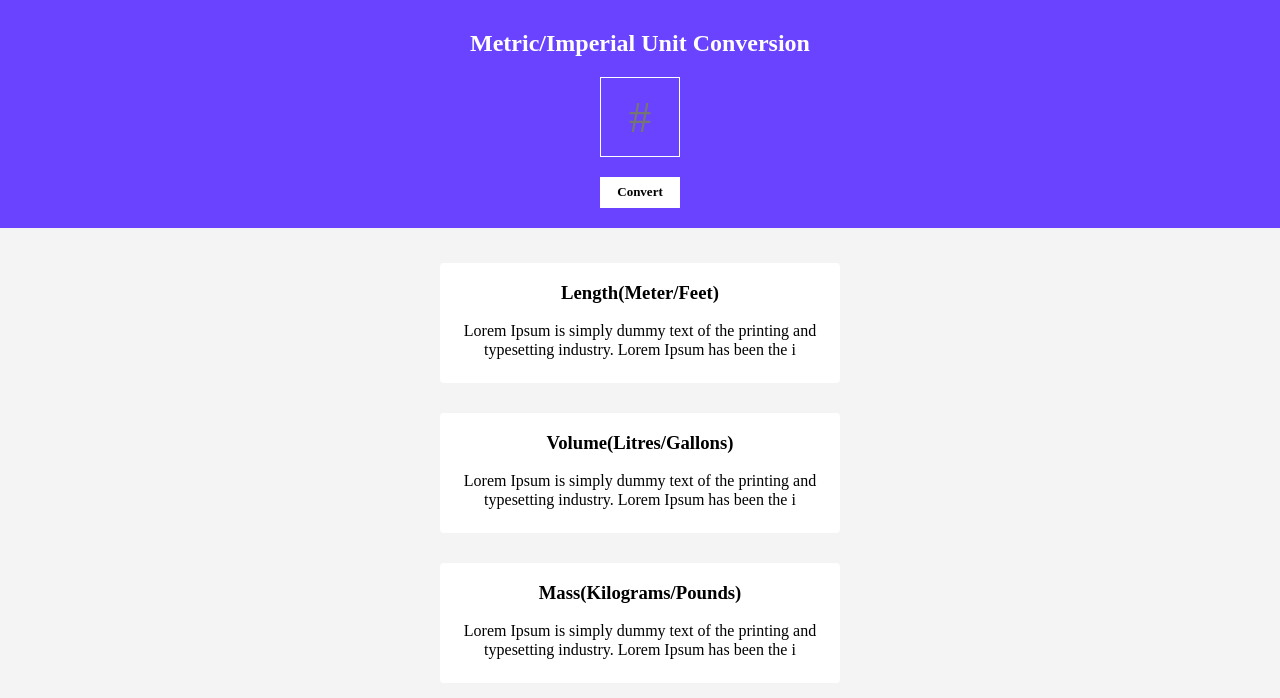
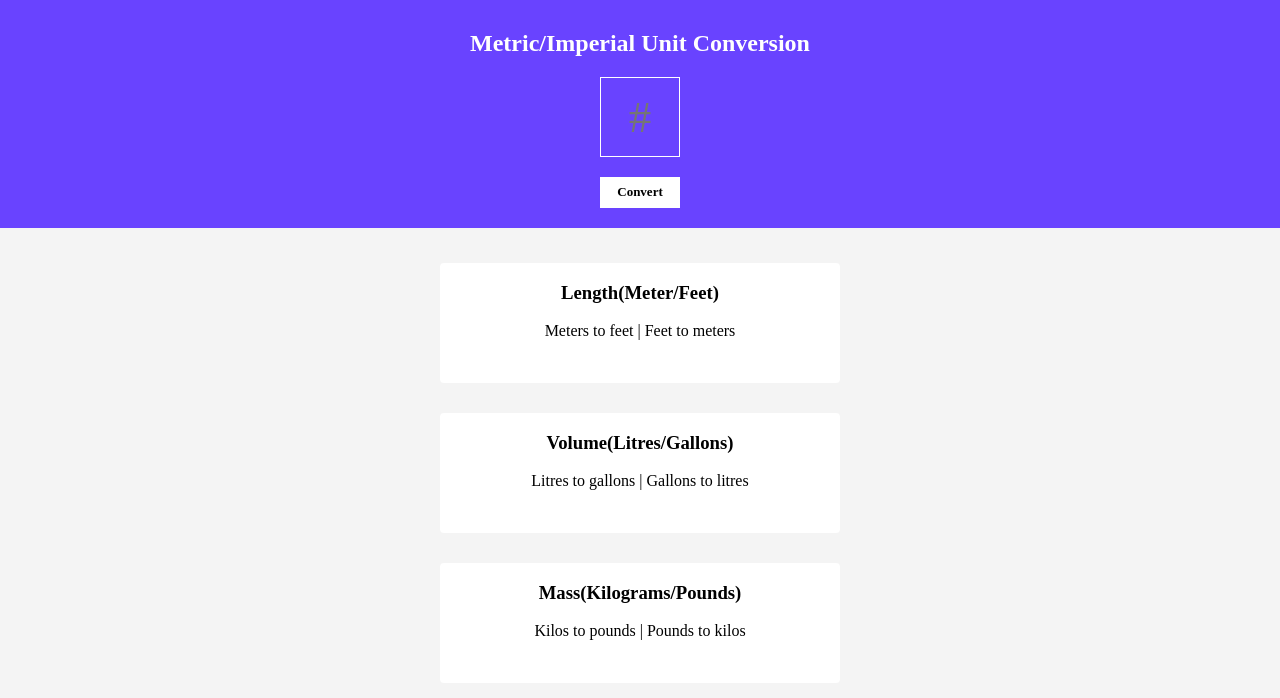
Before and after one commit to bashirdol03/Unit-Converter, a website: page index.html in a window 1280 px wide. Drawn offline with nearby package versions, Linux system fonts and the light colour scheme.

Commit message:
removed lorem ipsum

```diff
--- a/index.html
+++ b/index.html
@@ -14,17 +14,17 @@
         <div class="container-2">
             <div class="sub-containers" >
                 <h3>Length(Meter/Feet)</h3>
-                <p id="length-p">Lorem Ipsum is simply dummy text of the printing and typesetting industry. Lorem Ipsum has been the i</p>
+                <p id="length-p">Meters to feet | Feet to meters</p>
             </div>
 
             <div class="sub-containers">
                 <h3>Volume(Litres/Gallons)</h3>
-               <p id="volume-p">Lorem Ipsum is simply dummy text of the printing and typesetting industry. Lorem Ipsum has been the i</p>
+               <p id="volume-p">Litres to gallons | Gallons to litres</p>
             </div>
 
             <div class="sub-containers">
                 <h3>Mass(Kilograms/Pounds)</h3>
-                <p id="mass-p">Lorem Ipsum is simply dummy text of the printing and typesetting industry. Lorem Ipsum has been the i</p>
+                <p id="mass-p">Kilos to pounds | Pounds to kilos</p>
             </div>
         </div>
         <script src="index.js"></script>
```
